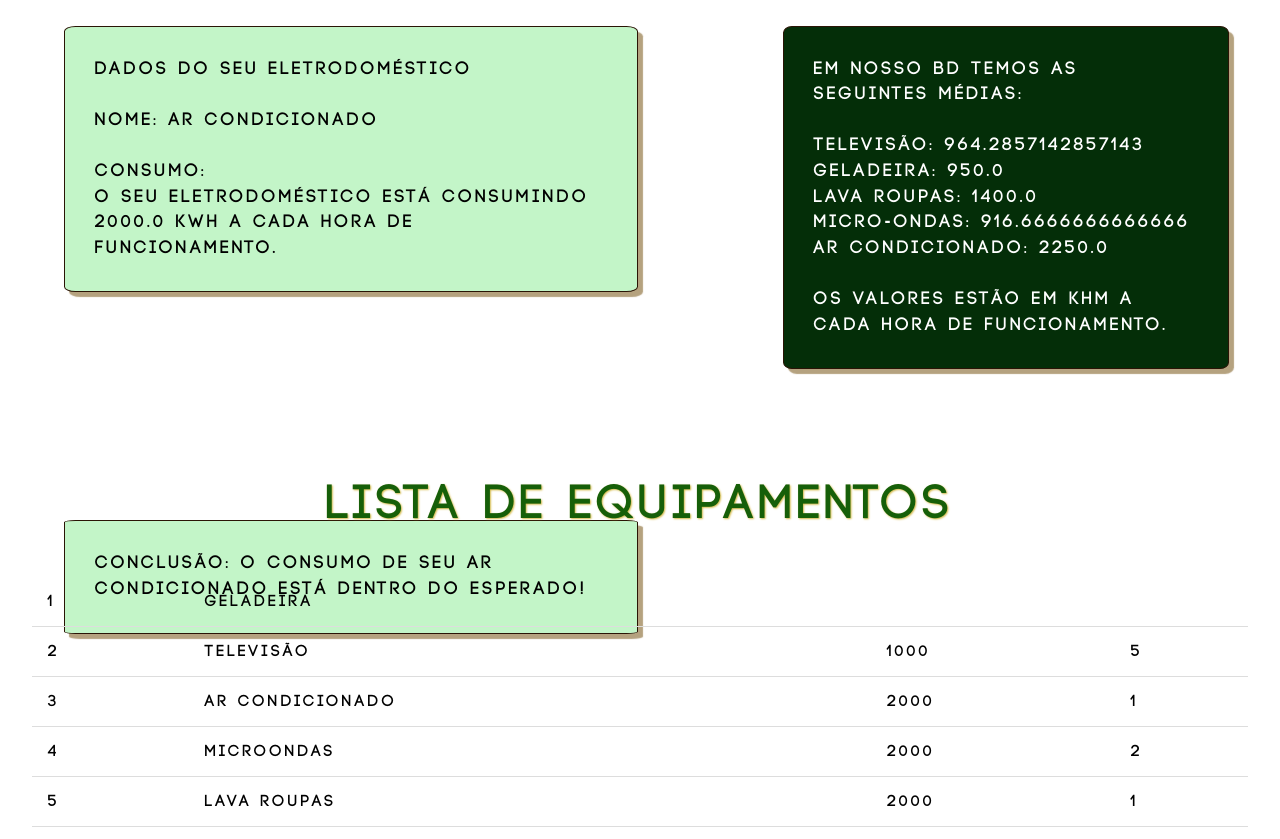
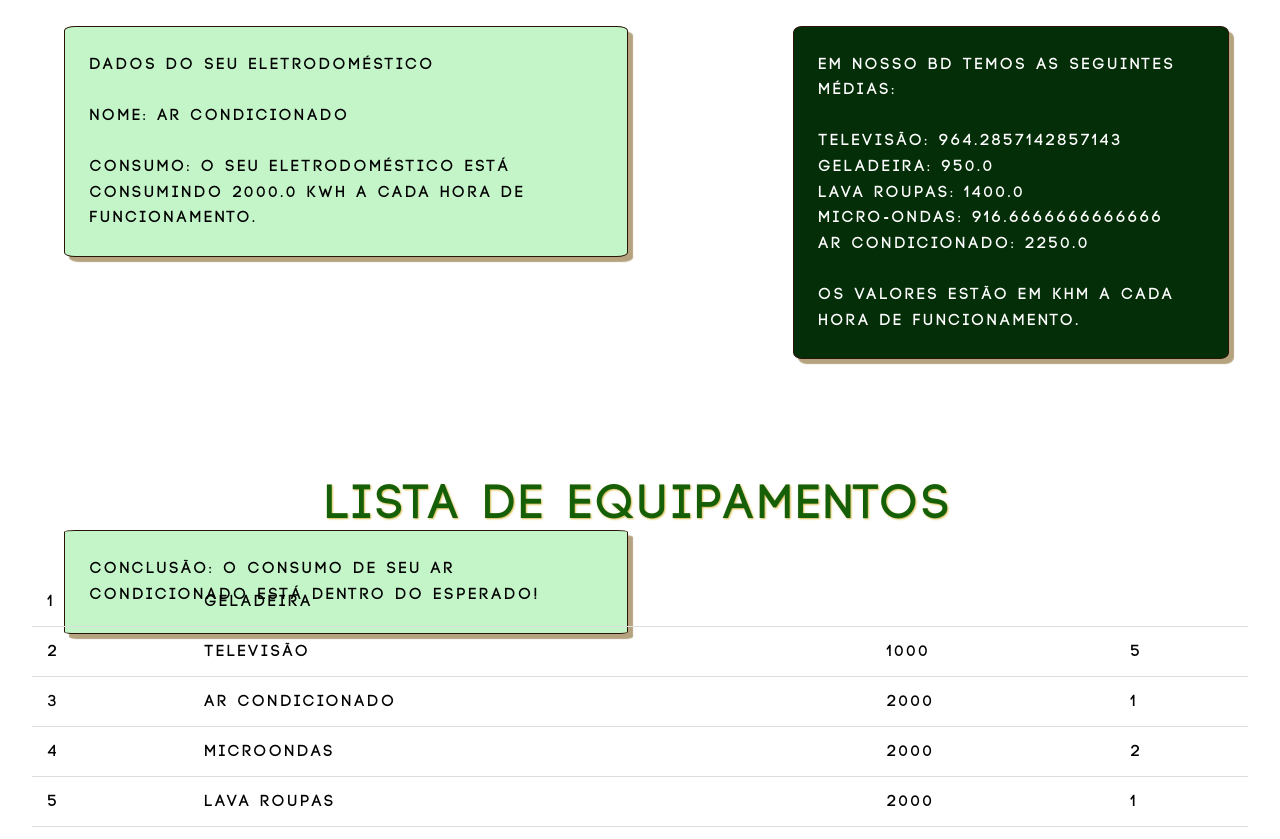
Before and after one commit to luizhenf/202191G5, a Flask app: page /resp in a window 1280 px wide. Shown: the part 128-967 px from the top of the page. Run offline with Flask 2, Linux system fonts and the light colour scheme; data comes from the database, SQL or seed files in the repository.

Commit message:
acertos layout redução fonte e padding

```diff
--- a/static/css/styles.css
+++ b/static/css/styles.css
@@ -223,12 +223,12 @@ section#card h2{
     margin-top: 2vw;
     justify-content: right;
     background-color:rgb(195, 245, 200);
-    padding: 30px;
+    padding: 25px;
     border-radius: 2%;
     border: 1px solid #2a1405;
     box-shadow: 5px 5px 1px 0px #7c5b1d90;
     width: 40vw;
-    font-size: 18px;
+    font-size: 16px;
     line-height: 2vw;
 }
 section#card h3{
@@ -237,12 +237,12 @@ section#card h3{
     margin-top: 2vw;
     justify-content: right;
     background-color:rgb(4, 46, 8);
-    padding: 30px;
+    padding: 25px;
     border-radius: 2%;
     border: 1px solid #2a1405;
     box-shadow: 5px 5px 1px 0px #7c5b1d90;
     width: 30vw;
-    font-size: 18px;
+    font-size: 16px;
     line-height: 2vw;
     color:#fff;
 }
@@ -254,12 +254,12 @@ section#card h4{
     border-radius: 2%;
     justify-content: left;
     background-color:rgb(195, 245, 200);
-    padding: 30px;
+    padding: 25px;
     border-radius: 2%;
     border: 1px solid #2a1405;
     box-shadow: 5px 5px 1px 0px #7c5b1d90;
     width:40vw;
-    font-size: 18px;
+    font-size: 16px;
     line-height: 2vw;
 }
 
--- a/templates/resp.html
+++ b/templates/resp.html
@@ -24,8 +24,7 @@
             <h2>
                 Dados do seu eletrodoméstico<br><br>
                 Nome: {{ un }} <br><br>
-                Consumo: <br>
-                O seu eletrodoméstico está consumindo {{ meduc }} kwh a cada hora de funcionamento. <br>
+                Consumo: O seu eletrodoméstico está consumindo {{ meduc }} kwh a cada hora de funcionamento. <br>
             </h2>
             <h3>
                 Em nosso BD temos as seguintes médias:<br><br>
```
